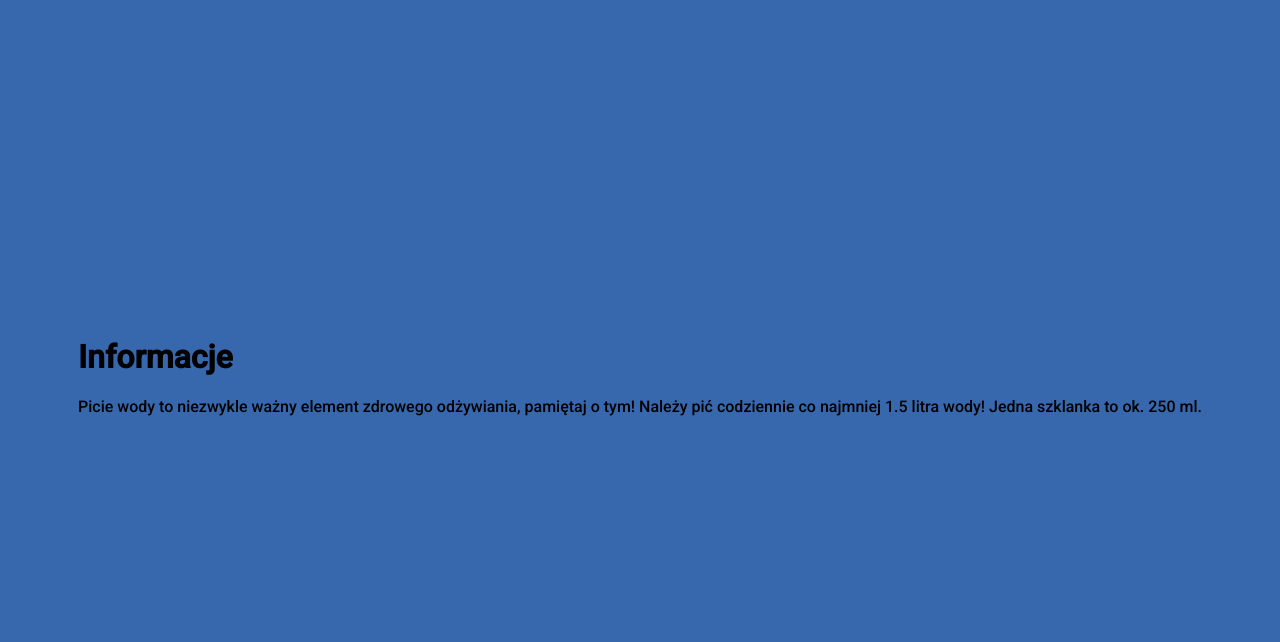
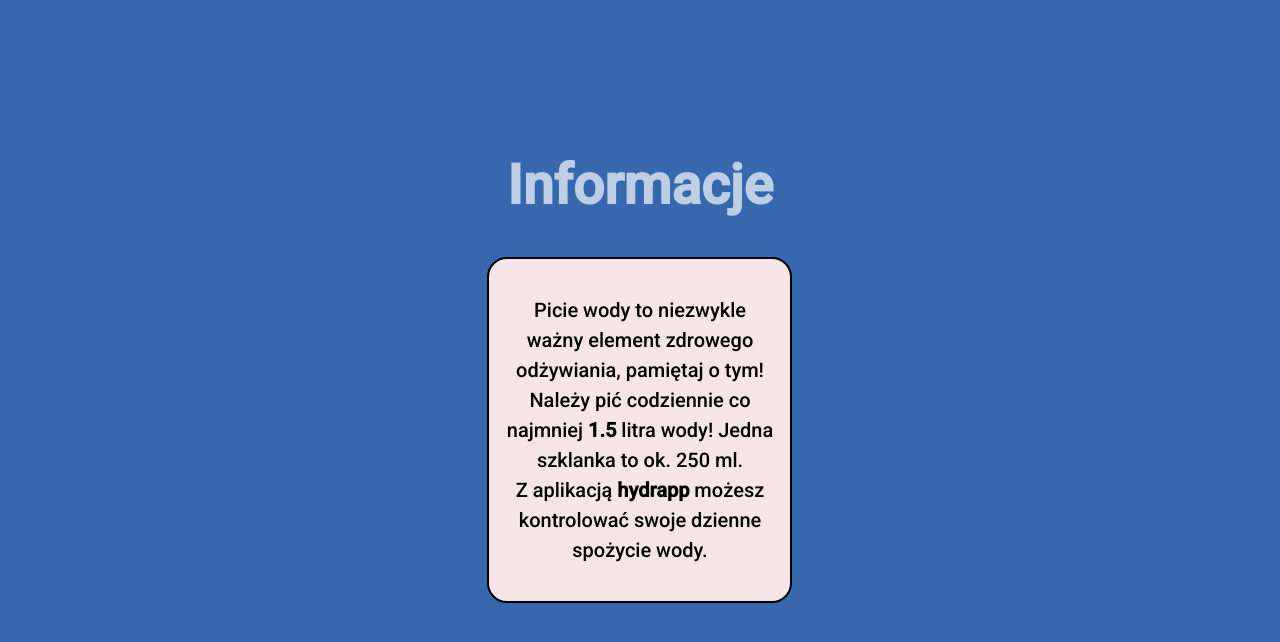
Before and after one commit to paulinaslabosz/hydrapp, a website built with webpack: page src/pages/info.html in a window 1280 px wide. Built offline with nearby package versions, Linux system fonts and the light colour scheme.

Commit message:
info site done

```diff
--- a/src/pages/info.html
+++ b/src/pages/info.html
@@ -3,20 +3,20 @@
   <head>
     <meta charset="UTF-8" />
     <meta http-equiv="X-UA-Compatible" content="IE=edge" />
-    <meta name="viewport" content="width=device-width, initial-scale=1.0">
-    <title>INFO</title>
-
+    <meta name="viewport" content="width=device-width, initial-scale=1.0" />
+    <title>Informacje</title>
   </head>
   <body>
-      <main>
+    <main class="info__main">
       <div class="header">
-      <h1 class="header__title">Informacje</h1>
-    </div>
+        <h1 class="header__title">Informacje</h1>
+      </div>
       <div class="main__box">
         <p class="main__box--text">
           Picie wody to niezwykle ważny element zdrowego odżywiania, pamiętaj o
-          tym! Należy pić codziennie co najmniej 1.5 litra wody! Jedna szklanka
-          to ok. 250 ml.
+          tym! </br> Należy pić codziennie co najmniej <strong> 1.5 </strong> litra wody! Jedna szklanka
+          to ok. 250 ml. </br>
+          Z aplikacją <strong>hydrapp</strong> możesz kontrolować swoje dzienne spożycie wody.
         </p>
       </div>
     </main>
--- a/src/scss/modules/info.scss
+++ b/src/scss/modules/info.scss
@@ -1,4 +1,32 @@
+
 .header {
-    display: block;
+    &__title {
+        font-size: 55px;
+  color: #ffff;
+  margin: 7px 50px 40px 50px;
+  display: flex;
+  justify-content: center;
+  opacity: 0.68;
+    }
+}
+
+.main__box {
+    max-width: 305px;
+    min-height: 50px;
+    background-color: #f5e5e7;
+    border: 2px solid #000;
+    border-radius: 20px;
+    display: flex;
+    justify-content: center;
+    align-self: center;
+    margin: auto;
+    margin-top: 40px;
+     &--text {
+        font-size: 20px;
+        padding: 16px;
+        text-align: center;
+        line-height: 1.5;
+    }
+
 
 }
--- a/src/scss/modules/progress.scss
+++ b/src/scss/modules/progress.scss
@@ -8,7 +8,6 @@
     justify-content: center;
     align-self: center;
     margin: auto;
-
     margin-top: 40px;
     &__text {
         font-size: 20px;
```
